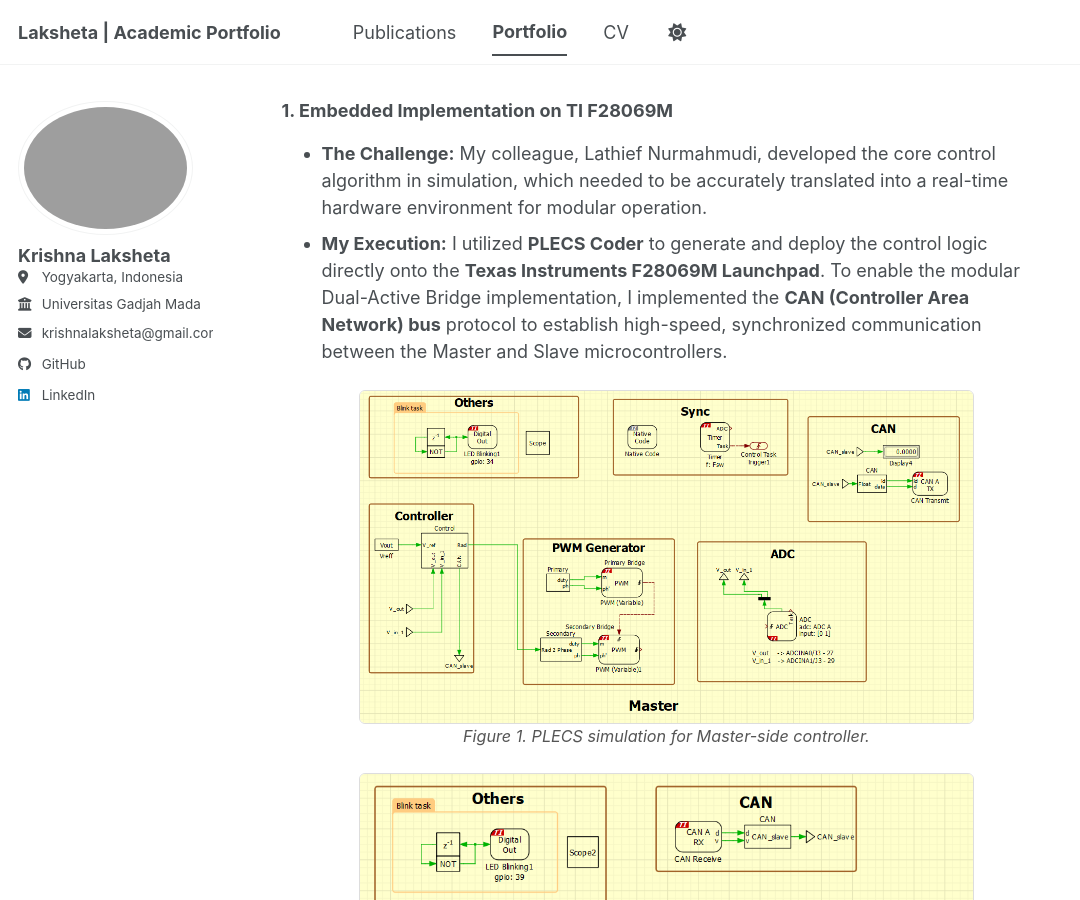
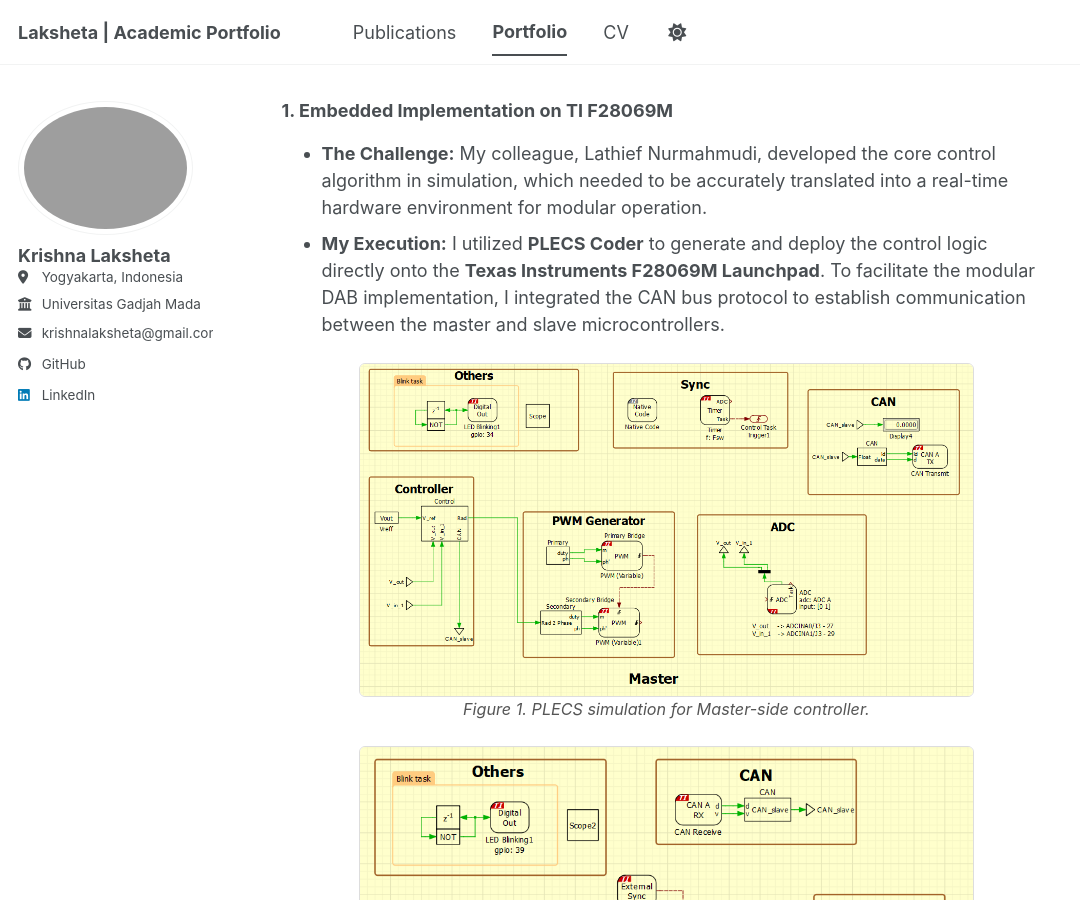
Before and after one commit to laksheta/laksheta.github.io, a Jekyll site: the page built from _portfolio/portfolio-1.md, in a window 1280 px wide and 900 px high, scrolled down 394 px. Shown: the whole window, without its empty margins (0-1080 px from the left). Built offline with Jekyll 4.4.1, drawn with Linux system fonts in a browser that asks for light colours; a script bundle is joined from its source files by our own code; library files that are not in the unit come from our copies.

Commit message:
port-1: edit writing

```diff
--- a/_portfolio/portfolio-1.md
+++ b/_portfolio/portfolio-1.md
@@ -13,7 +13,7 @@ This project was part of a joint research collaboration between **Universitas Ga
 ### 1. Embedded Implementation on TI F28069M
 
 * **The Challenge:** My colleague, Lathief Nurmahmudi, developed the core control algorithm in simulation, which needed to be accurately translated into a real-time hardware environment for modular operation.
-* **My Execution:** I utilized **PLECS Coder** to generate and deploy the control logic directly onto the **Texas Instruments F28069M Launchpad**. To enable the modular Dual-Active Bridge implementation, I implemented the **CAN (Controller Area Network) bus** protocol to establish high-speed, synchronized communication between the Master and Slave microcontrollers.
+* **My Execution:** I utilized **PLECS Coder** to generate and deploy the control logic directly onto the **Texas Instruments F28069M Launchpad**. To facilitate the modular DAB implementation, I integrated the CAN bus protocol to establish communication between the master and slave microcontrollers.
 
 <div style="text-align: center; margin: 25px 0;">
   <img src="/images/portofolio/1/1_1.png" alt="Master Side Implementation" style="max-width: 80%; border-radius: 6px; border: 1px solid #ddd;">
```
